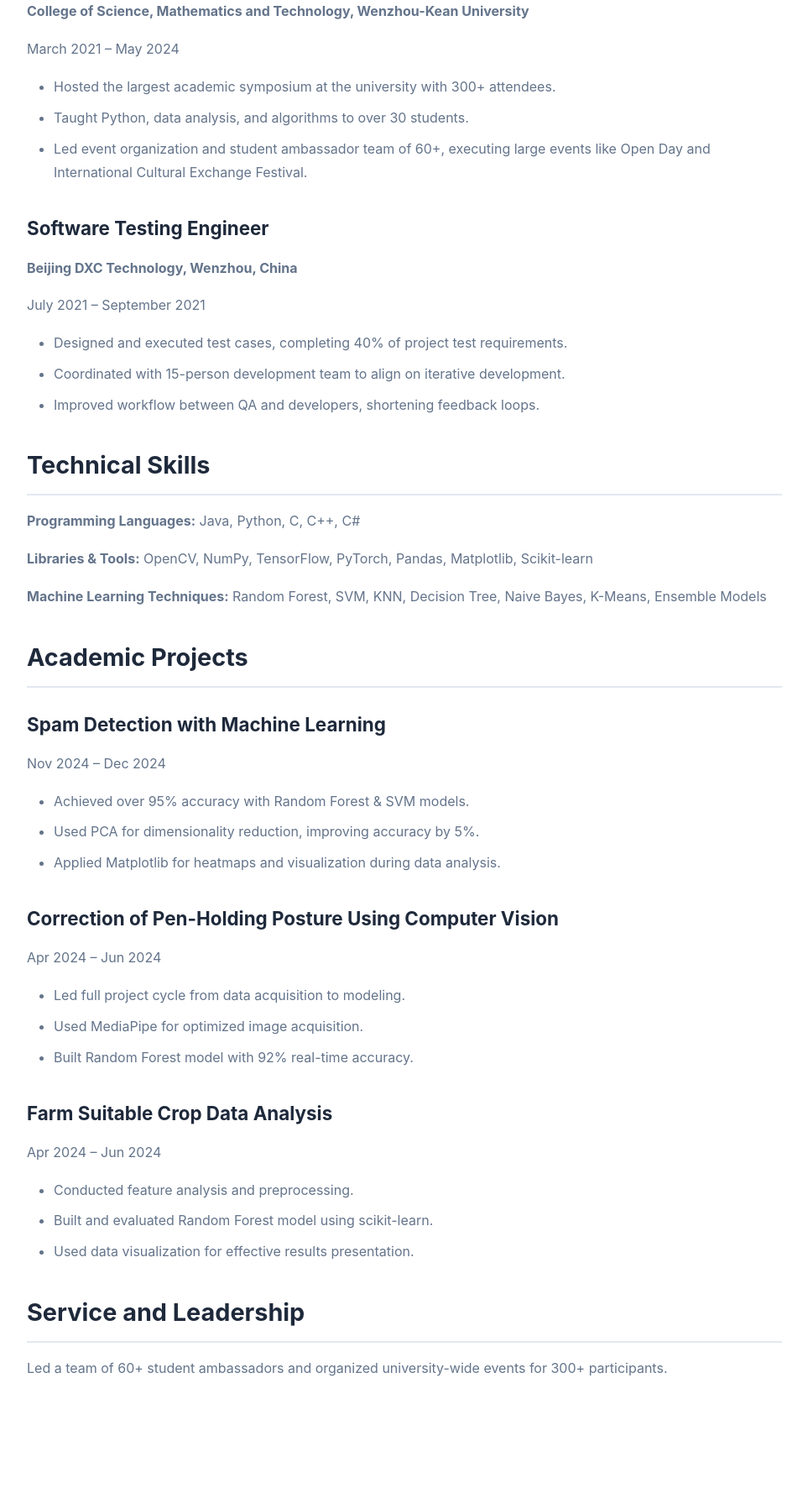
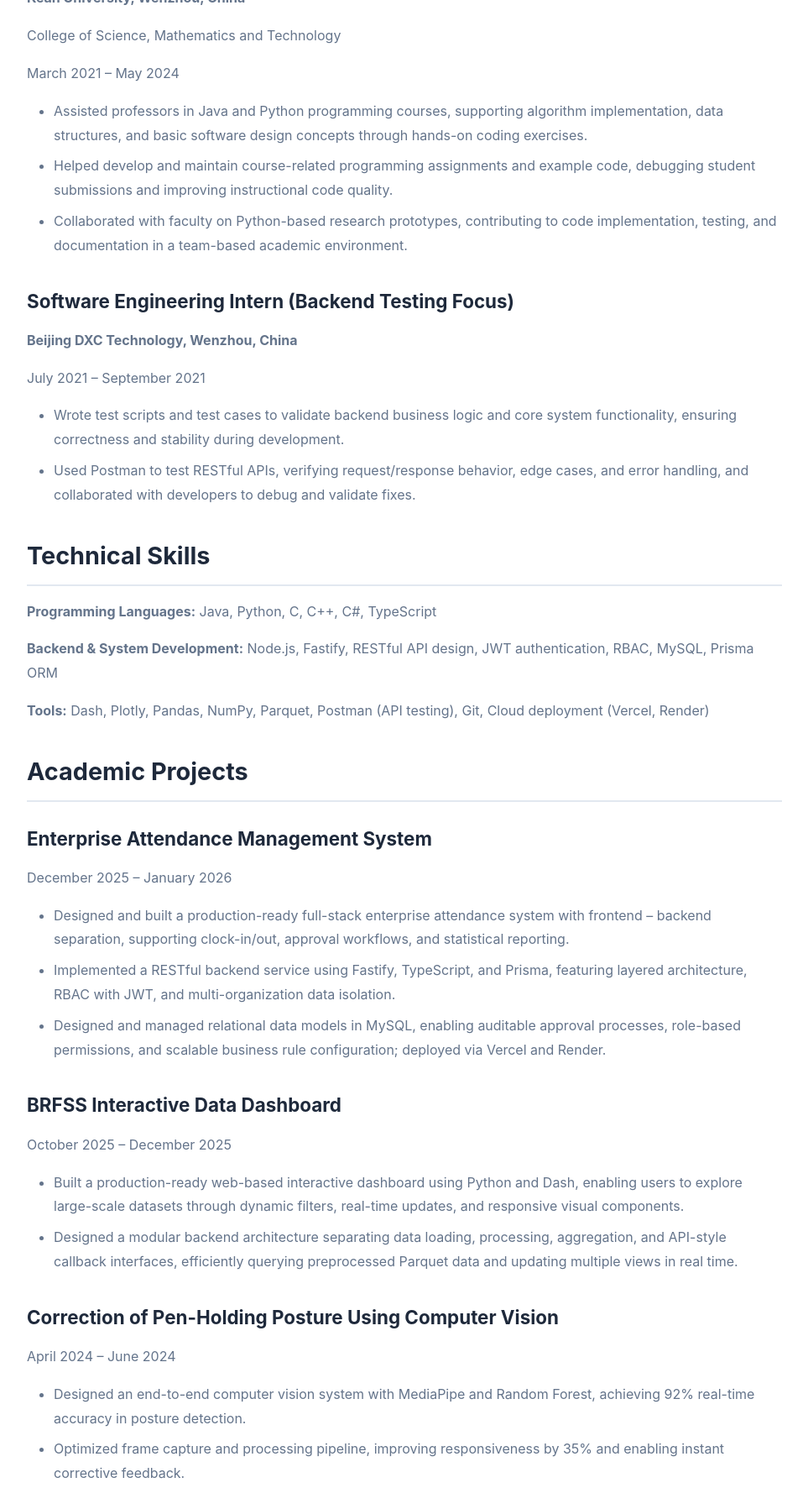
Before and after one commit to kermit0125/personal-website, a website: page cv.html in a window 1280 px wide. Shown: the part 998-2770 px from the top of the page at 84% size, without its empty margins (158-1121 px from the left). Drawn offline with Linux system fonts and the light colour scheme.

Commit message:
Add files via upload

```diff
--- a/cv.html
+++ b/cv.html
@@ -45,90 +45,84 @@
                     </div>
                 </div>
 
-                <h2 data-en="Education" data-zh="教育背景">Education</h2>
+                <h2 data-en="Education Background" data-zh="教育背景">Education Background</h2>
 
                 <div style="margin-bottom: 2rem;">
                     <h3 data-en="Northeastern University, Boston, MA" data-zh="美国东北大学，波士顿，马萨诸塞州">Northeastern University, Boston, MA</h3>
-                    <p><strong data-en="Master of Electrical and Computer Engineering" data-zh="电子与计算机工程硕士">Master of Electrical and Computer Engineering</strong></p>
-                    <p data-en="Concentration in Computer Vision, Machine Learning, and Algorithms" data-zh="研究方向：计算机视觉、机器学习与算法">Concentration in Computer Vision, Machine Learning, and Algorithms</p>
-                    <p data-en="May 2026 (Expected)" data-zh="预计2026年5月毕业">May 2026 (Expected)</p>
-                    <p data-en="Relevant Courses: Advanced Machine Learning, Data Visualization, Introduction to Algorithms" data-zh="相关课程：高级机器学习、数据可视化、算法导论">Relevant Courses: Advanced Machine Learning, Data Visualization, Introduction to Algorithms</p>
+                    <p><strong data-en="Master of Electrical and Computer Engineering, Concentration in Computer Vision, Machine Learning, and Algorithms" data-zh="电子与计算机工程硕士，研究方向：计算机视觉、机器学习与算法">Master of Electrical and Computer Engineering, Concentration in Computer Vision, Machine Learning, and Algorithms</strong></p>
+                    <p data-en="May 2026" data-zh="2026年5月">May 2026</p>
+                    <p data-en="Relevant Courses: Algorithms & Complexity Analysis, Data Visualization, Advanced Machine Learning" data-zh="相关课程：算法与复杂度分析、数据可视化、高级机器学习">Relevant Courses: Algorithms & Complexity Analysis, Data Visualization, Advanced Machine Learning</p>
                 </div>
 
                 <div style="margin-bottom: 2rem;">
-                    <h3 data-en="Wenzhou-Kean University, Wenzhou, China" data-zh="温州肯恩大学，温州，中国">Wenzhou-Kean University, Wenzhou, China</h3>
+                    <h3 data-en="Wenzhou Kean University, Wenzhou, China" data-zh="温州肯恩大学，温州，中国">Wenzhou Kean University, Wenzhou, China</h3>
                     <p><strong data-en="Bachelor of Science in Computer Science and Technology" data-zh="计算机科学与技术学士">Bachelor of Science in Computer Science and Technology</strong></p>
                     <p data-en="Minor in Math and Applied Math" data-zh="辅修数学与应用数学">Minor in Math and Applied Math</p>
                     <p data-en="June 2024" data-zh="2024年6月">June 2024</p>
-                    <p data-en="Relevant Courses: Artificial Intelligence, Introduction to Computer Vision, Software Engineering, Game Programming" data-zh="相关课程：人工智能、计算机视觉导论、软件工程、游戏编程">Relevant Courses: Artificial Intelligence, Introduction to Computer Vision, Software Engineering, Game Programming</p>
+                    <p data-en="Relevant Courses: Data Structures, Operating Systems, Software Engineering, Advanced Java Programming" data-zh="相关课程：数据结构、操作系统、软件工程、高级Java编程">Relevant Courses: Data Structures, Operating Systems, Software Engineering, Advanced Java Programming</p>
                 </div>
 
                 <h2 data-en="Professional Experience" data-zh="工作经历">Professional Experience</h2>
 
                 <div style="margin-bottom: 2rem;">
                     <h3 data-en="Research and Teaching Assistant" data-zh="研究与教学助理">Research and Teaching Assistant</h3>
-                    <p><strong data-en="College of Science, Mathematics and Technology, Wenzhou-Kean University" data-zh="温州肯恩大学科学、数学与技术学院">College of Science, Mathematics and Technology, Wenzhou-Kean University</strong></p>
+                    <p><strong data-en="Kean University, Wenzhou, China" data-zh="温州肯恩大学，温州，中国">Kean University, Wenzhou, China</strong></p>
+                    <p data-en="College of Science, Mathematics and Technology" data-zh="科学、数学与技术学院">College of Science, Mathematics and Technology</p>
                     <p data-en="March 2021 – May 2024" data-zh="2021年3月 – 2024年5月">March 2021 – May 2024</p>
                     <ul>
-                        <li data-en="Hosted the largest academic symposium at the university with 300+ attendees." data-zh="主持了大学最大规模的学术研讨会，参与人数超过300人。">Hosted the largest academic symposium at the university with 300+ attendees.</li>
-                        <li data-en="Taught Python, data analysis, and algorithms to over 30 students." data-zh="向超过30名学生教授Python、数据分析和算法。">Taught Python, data analysis, and algorithms to over 30 students.</li>
-                        <li data-en="Led event organization and student ambassador team of 60+, executing large events like Open Day and International Cultural Exchange Festival." data-zh="领导活动组织和60多人的学生大使团队，执行开放日和国际文化交流节等大型活动。">Led event organization and student ambassador team of 60+, executing large events like Open Day and International Cultural Exchange Festival.</li>
+                        <li data-en="Assisted professors in Java and Python programming courses, supporting algorithm implementation, data structures, and basic software design concepts through hands-on coding exercises." data-zh="协助教授进行Java和Python编程课程，通过实践编程练习支持算法实现、数据结构和基本软件设计概念。">Assisted professors in Java and Python programming courses, supporting algorithm implementation, data structures, and basic software design concepts through hands-on coding exercises.</li>
+                        <li data-en="Helped develop and maintain course-related programming assignments and example code, debugging student submissions and improving instructional code quality." data-zh="帮助开发和维护课程相关的编程作业和示例代码，调试学生提交的作业并提高教学代码质量。">Helped develop and maintain course-related programming assignments and example code, debugging student submissions and improving instructional code quality.</li>
+                        <li data-en="Collaborated with faculty on Python-based research prototypes, contributing to code implementation, testing, and documentation in a team-based academic environment." data-zh="与教师合作进行基于Python的研究原型开发，在团队学术环境中为代码实现、测试和文档编写做出贡献。">Collaborated with faculty on Python-based research prototypes, contributing to code implementation, testing, and documentation in a team-based academic environment.</li>
                     </ul>
                 </div>
 
                 <div style="margin-bottom: 2rem;">
-                    <h3 data-en="Software Testing Engineer" data-zh="软件测试工程师">Software Testing Engineer</h3>
+                    <h3 data-en="Software Engineering Intern (Backend Testing Focus)" data-zh="软件工程实习生（后端测试方向）">Software Engineering Intern (Backend Testing Focus)</h3>
                     <p><strong data-en="Beijing DXC Technology, Wenzhou, China" data-zh="北京DXC科技，温州，中国">Beijing DXC Technology, Wenzhou, China</strong></p>
                     <p data-en="July 2021 – September 2021" data-zh="2021年7月 – 2021年9月">July 2021 – September 2021</p>
                     <ul>
-                        <li data-en="Designed and executed test cases, completing 40% of project test requirements." data-zh="设计并执行测试用例，完成项目40%的测试需求。">Designed and executed test cases, completing 40% of project test requirements.</li>
-                        <li data-en="Coordinated with 15-person development team to align on iterative development." data-zh="与15人的开发团队协调，确保迭代开发的一致性。">Coordinated with 15-person development team to align on iterative development.</li>
-                        <li data-en="Improved workflow between QA and developers, shortening feedback loops." data-zh="改进了QA和开发人员之间的工作流程，缩短了反馈周期。">Improved workflow between QA and developers, shortening feedback loops.</li>
+                        <li data-en="Wrote test scripts and test cases to validate backend business logic and core system functionality, ensuring correctness and stability during development." data-zh="编写测试脚本和测试用例以验证后端业务逻辑和核心系统功能，确保开发过程中的正确性和稳定性。">Wrote test scripts and test cases to validate backend business logic and core system functionality, ensuring correctness and stability during development.</li>
+                        <li data-en="Used Postman to test RESTful APIs, verifying request/response behavior, edge cases, and error handling, and collaborated with developers to debug and validate fixes." data-zh="使用Postman测试RESTful API，验证请求/响应行为、边界情况和错误处理，并与开发人员协作调试和验证修复。">Used Postman to test RESTful APIs, verifying request/response behavior, edge cases, and error handling, and collaborated with developers to debug and validate fixes.</li>
                     </ul>
                 </div>
 
                 <h2 data-en="Technical Skills" data-zh="技术技能">Technical Skills</h2>
 
                 <div style="margin-bottom: 2rem;">
-                    <p><strong data-en="Programming Languages:" data-zh="编程语言：">Programming Languages:</strong> Java, Python, C, C++, C#</p>
-                    <p><strong data-en="Libraries & Tools:" data-zh="库与工具：">Libraries & Tools:</strong> OpenCV, NumPy, TensorFlow, PyTorch, Pandas, Matplotlib, Scikit-learn</p>
-                    <p><strong data-en="Machine Learning Techniques:" data-zh="机器学习技术：">Machine Learning Techniques:</strong> Random Forest, SVM, KNN, Decision Tree, Naive Bayes, K-Means, Ensemble Models</p>
+                    <p><strong data-en="Programming Languages:" data-zh="编程语言：">Programming Languages:</strong> Java, Python, C, C++, C#, TypeScript</p>
+                    <p><strong data-en="Backend & System Development:" data-zh="后端与系统开发：">Backend & System Development:</strong> Node.js, Fastify, RESTful API design, JWT authentication, RBAC, MySQL, Prisma ORM</p>
+                    <p><strong data-en="Tools:" data-zh="工具：">Tools:</strong> Dash, Plotly, Pandas, NumPy, Parquet, Postman (API testing), Git, Cloud deployment (Vercel, Render)</p>
                 </div>
 
                 <h2 data-en="Academic Projects" data-zh="学术项目">Academic Projects</h2>
 
                 <div style="margin-bottom: 2rem;">
-                    <h3 data-en="Spam Detection with Machine Learning" data-zh="基于机器学习的垃圾邮件检测">Spam Detection with Machine Learning</h3>
-                    <p data-en="Nov 2024 – Dec 2024" data-zh="2024年11月 – 2024年12月">Nov 2024 – Dec 2024</p>
+                    <h3 data-en="Enterprise Attendance Management System" data-zh="企业考勤管理系统">Enterprise Attendance Management System</h3>
+                    <p data-en="December 2025 – January 2026" data-zh="2025年12月 – 2026年1月">December 2025 – January 2026</p>
                     <ul>
-                        <li data-en="Achieved over 95% accuracy with Random Forest & SVM models." data-zh="使用Random Forest和SVM模型实现了超过95%的准确率。">Achieved over 95% accuracy with Random Forest & SVM models.</li>
-                        <li data-en="Used PCA for dimensionality reduction, improving accuracy by 5%." data-zh="使用PCA进行降维，准确率提高了5%。">Used PCA for dimensionality reduction, improving accuracy by 5%.</li>
-                        <li data-en="Applied Matplotlib for heatmaps and visualization during data analysis." data-zh="在数据分析过程中使用Matplotlib进行热力图和可视化。">Applied Matplotlib for heatmaps and visualization during data analysis.</li>
+                        <li data-en="Designed and built a production-ready full-stack enterprise attendance system with frontend – backend separation, supporting clock-in/out, approval workflows, and statistical reporting." data-zh="设计并构建了一个生产就绪的全栈企业考勤系统，采用前后端分离架构，支持打卡、审批流程和统计报告。">Designed and built a production-ready full-stack enterprise attendance system with frontend – backend separation, supporting clock-in/out, approval workflows, and statistical reporting.</li>
+                        <li data-en="Implemented a RESTful backend service using Fastify, TypeScript, and Prisma, featuring layered architecture, RBAC with JWT, and multi-organization data isolation." data-zh="使用Fastify、TypeScript和Prisma实现了RESTful后端服务，采用分层架构、基于JWT的RBAC和多组织数据隔离。">Implemented a RESTful backend service using Fastify, TypeScript, and Prisma, featuring layered architecture, RBAC with JWT, and multi-organization data isolation.</li>
+                        <li data-en="Designed and managed relational data models in MySQL, enabling auditable approval processes, role-based permissions, and scalable business rule configuration; deployed via Vercel and Render." data-zh="在MySQL中设计和管理关系数据模型，实现可审计的审批流程、基于角色的权限和可扩展的业务规则配置；通过Vercel和Render部署。">Designed and managed relational data models in MySQL, enabling auditable approval processes, role-based permissions, and scalable business rule configuration; deployed via Vercel and Render.</li>
+                    </ul>
+                </div>
+
+                <div style="margin-bottom: 2rem;">
+                    <h3 data-en="BRFSS Interactive Data Dashboard" data-zh="BRFSS交互式数据仪表板">BRFSS Interactive Data Dashboard</h3>
+                    <p data-en="October 2025 – December 2025" data-zh="2025年10月 – 2025年12月">October 2025 – December 2025</p>
+                    <ul>
+                        <li data-en="Built a production-ready web-based interactive dashboard using Python and Dash, enabling users to explore large-scale datasets through dynamic filters, real-time updates, and responsive visual components." data-zh="使用Python和Dash构建了一个生产就绪的基于Web的交互式仪表板，使用户能够通过动态过滤器、实时更新和响应式可视化组件探索大规模数据集。">Built a production-ready web-based interactive dashboard using Python and Dash, enabling users to explore large-scale datasets through dynamic filters, real-time updates, and responsive visual components.</li>
+                        <li data-en="Designed a modular backend architecture separating data loading, processing, aggregation, and API-style callback interfaces, efficiently querying preprocessed Parquet data and updating multiple views in real time." data-zh="设计了模块化后端架构，分离数据加载、处理、聚合和API风格的回调接口，高效查询预处理的Parquet数据并实时更新多个视图。">Designed a modular backend architecture separating data loading, processing, aggregation, and API-style callback interfaces, efficiently querying preprocessed Parquet data and updating multiple views in real time.</li>
                     </ul>
                 </div>
 
                 <div style="margin-bottom: 2rem;">
                     <h3 data-en="Correction of Pen-Holding Posture Using Computer Vision" data-zh="使用计算机视觉纠正握笔姿势">Correction of Pen-Holding Posture Using Computer Vision</h3>
-                    <p data-en="Apr 2024 – Jun 2024" data-zh="2024年4月 – 2024年6月">Apr 2024 – Jun 2024</p>
+                    <p data-en="April 2024 – June 2024" data-zh="2024年4月 – 2024年6月">April 2024 – June 2024</p>
                     <ul>
-                        <li data-en="Led full project cycle from data acquisition to modeling." data-zh="领导了从数据采集到建模的完整项目周期。">Led full project cycle from data acquisition to modeling.</li>
-                        <li data-en="Used MediaPipe for optimized image acquisition." data-zh="使用MediaPipe进行优化的图像采集。">Used MediaPipe for optimized image acquisition.</li>
-                        <li data-en="Built Random Forest model with 92% real-time accuracy." data-zh="构建了实时准确率达92%的Random Forest模型。">Built Random Forest model with 92% real-time accuracy.</li>
+                        <li data-en="Designed an end-to-end computer vision system with MediaPipe and Random Forest, achieving 92% real-time accuracy in posture detection." data-zh="使用MediaPipe和Random Forest设计了端到端的计算机视觉系统，在姿势检测中实现了92%的实时准确率。">Designed an end-to-end computer vision system with MediaPipe and Random Forest, achieving 92% real-time accuracy in posture detection.</li>
+                        <li data-en="Optimized frame capture and processing pipeline, improving responsiveness by 35% and enabling instant corrective feedback." data-zh="优化了帧捕获和处理管道，将响应速度提高了35%，并实现了即时纠正反馈。">Optimized frame capture and processing pipeline, improving responsiveness by 35% and enabling instant corrective feedback.</li>
                     </ul>
                 </div>
-
-                <div style="margin-bottom: 2rem;">
-                    <h3 data-en="Farm Suitable Crop Data Analysis" data-zh="农场适宜作物数据分析">Farm Suitable Crop Data Analysis</h3>
-                    <p data-en="Apr 2024 – Jun 2024" data-zh="2024年4月 – 2024年6月">Apr 2024 – Jun 2024</p>
-                    <ul>
-                        <li data-en="Conducted feature analysis and preprocessing." data-zh="进行了特征分析和预处理。">Conducted feature analysis and preprocessing.</li>
-                        <li data-en="Built and evaluated Random Forest model using scikit-learn." data-zh="使用scikit-learn构建并评估了Random Forest模型。">Built and evaluated Random Forest model using scikit-learn.</li>
-                        <li data-en="Used data visualization for effective results presentation." data-zh="使用数据可视化有效展示结果。">Used data visualization for effective results presentation.</li>
-                    </ul>
-                </div>
-
-                <h2 data-en="Service and Leadership" data-zh="服务与领导力">Service and Leadership</h2>
-                <p data-en="Led a team of 60+ student ambassadors and organized university-wide events for 300+ participants." data-zh="领导了60多人的学生大使团队，组织了300多人参与的大学范围活动。">Led a team of 60+ student ambassadors and organized university-wide events for 300+ participants.</p>
             </div>
         </div>
     </section>
```
